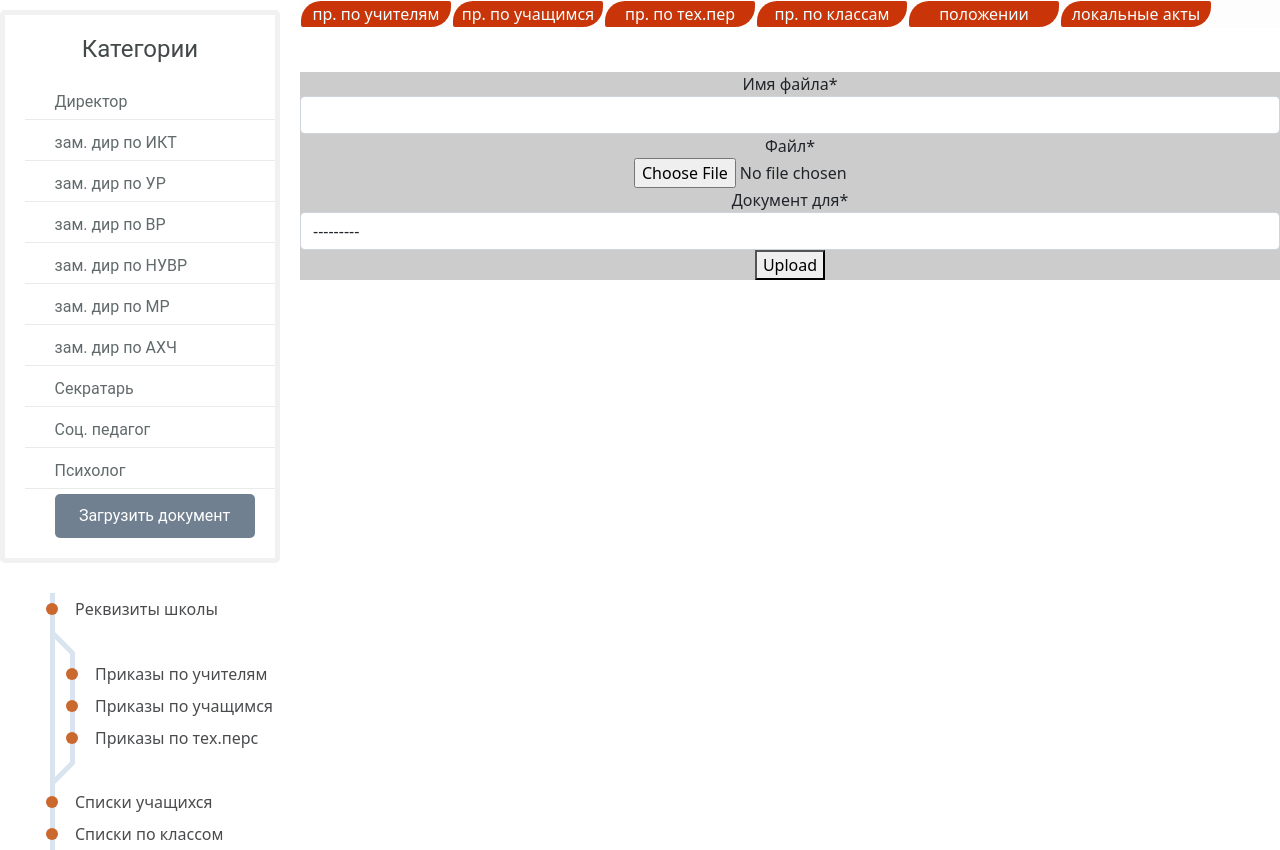
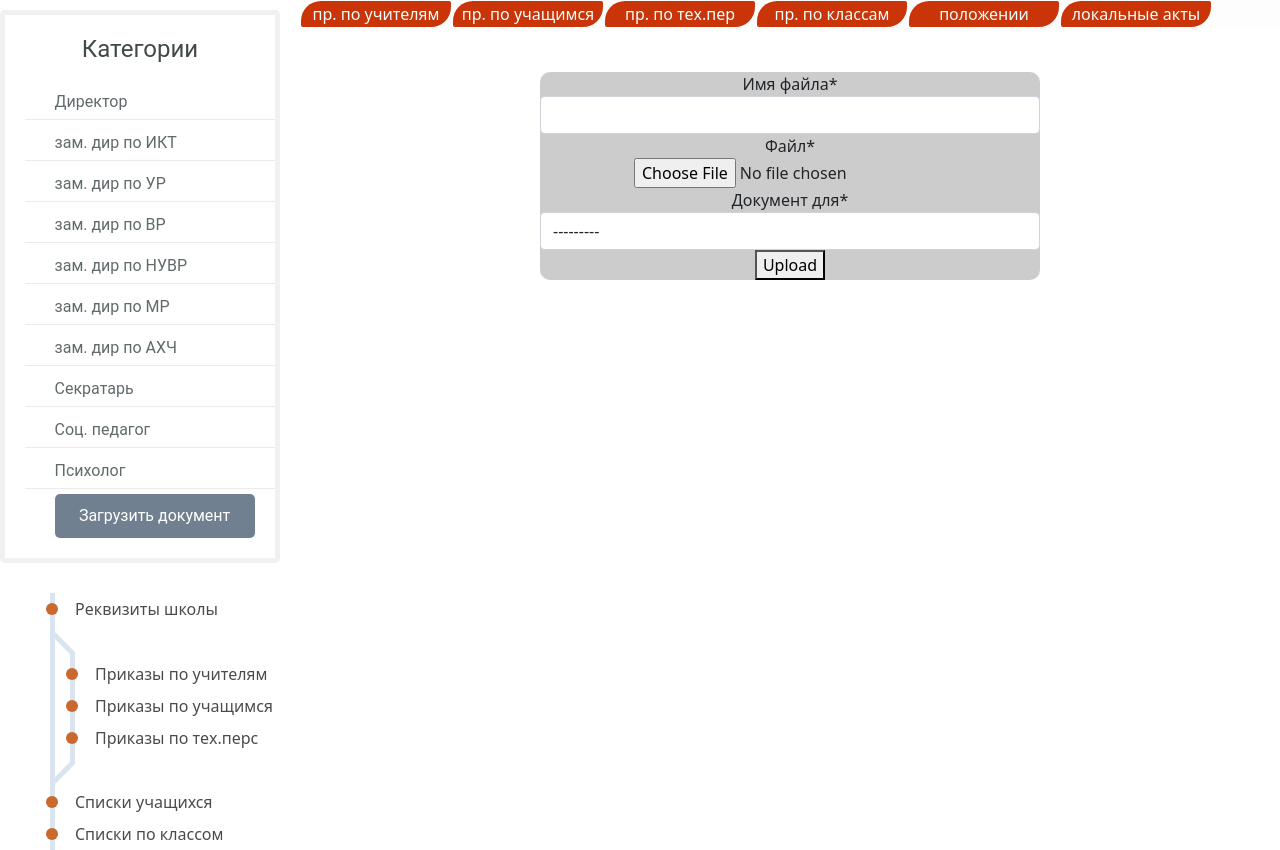
Before and after one commit to pikhaev1988/urus-sosh1.ru, a Django app: page /zag/ in a window 1280 px wide. Shown: the part 72-922 px from the top of the page. Run offline with Django 4.2, Linux system fonts and the light colour scheme; data that the repository does not hold is empty; some libraries are stand-ins or nearby versions.

Commit message:
Update zagruzka_faylov.html

```diff
--- a/baza_urus/urus_sosh1/templates/urus_sosh1/zagruzka_faylov.html
+++ b/baza_urus/urus_sosh1/templates/urus_sosh1/zagruzka_faylov.html
@@ -2,7 +2,7 @@
 <link href="https://cdn.jsdelivr.net/npm/bootstrap@5.0.2/dist/css/bootstrap.min.css" rel="stylesheet" integrity="sha384-EVSTQN3/azprG1Anm3QDgpJLIm9Nao0Yz1ztcQTwFspd3yD65VohhpuuCOmLASjC" crossorigin="anonymous">
 {% load crispy_forms_tags %}
 {% block wer %}
-    <div style="margin: auto; background-color: #cccccc; text-align: center">
+    <div style="margin: auto; width: 500px; border-radius: 10px; background-color: #cccccc; text-align: center">
 
 
     <form method="post" enctype="multipart/form-data">
```
